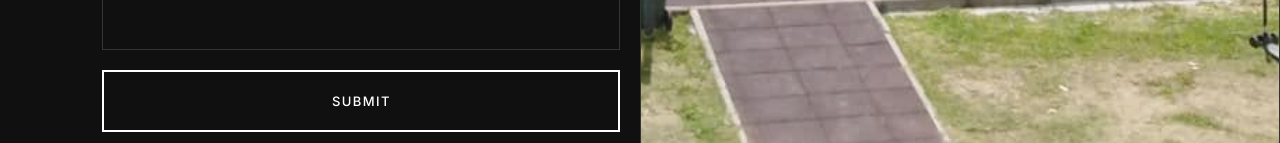
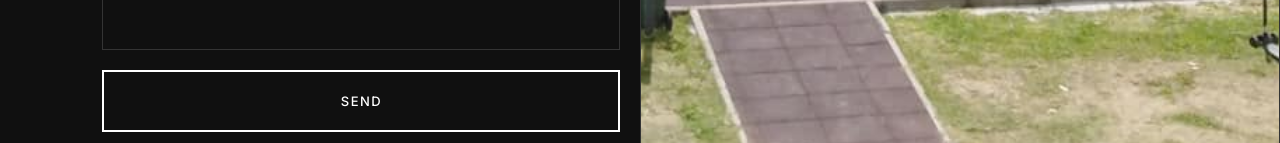
Before and after one commit to krsticzoran/basketball-coach, a Next.js app: page /book-a-session in a window 1280 px wide. Shown: the part 809-952 px from the top of the page. Built offline with nearby package versions, Linux system fonts and the light colour scheme.

Commit message:
form status

```diff
--- a/app/book-a-session/page.js
+++ b/app/book-a-session/page.js
@@ -1,6 +1,7 @@
 import classes from '@/styles/pages/book-a-session.module.scss'
-import style from '@/styles/components/ui/button.module.scss'
+
 import Image from 'next/image'
+import FormSubmitButton from '@/components/ui/form-submit'
 import trainingSession from '../../public/session.jpeg'
 import { sendingEmail } from '@/lib/action'
 
@@ -46,12 +47,7 @@ export default function Contact() {
               className={classes[`full-width`]}
               required
             ></textarea>
-            <button
-              type='submit'
-              className={`${classes[`full-width`]} ${style.button}`}
-            >
-              Submit
-            </button>
+            <FormSubmitButton />
           </form>
         </div>
         <div className={classes['image-container']}>
--- /dev/null
+++ b/components/ui/form-submit.js
@@ -0,0 +1,21 @@
+'use client'
+
+import style from '@/styles/components/ui/button.module.scss'
+import classes from '@/styles/pages/book-a-session.module.scss'
+
+import { useFormStatus } from 'react-dom'
+
+export default function FormSubmitButton() {
+  const { pending } = useFormStatus()
+
+  return (
+    <button
+      disabled={pending}
+      type='submit'
+      className={`${classes[`full-width`]} ${style.button}`}
+      style={{ cursor: pending ? 'not-allowed' : 'pointer' }}
+    >
+      {pending ? 'Sending...' : 'Send'}
+    </button>
+  )
+}
--- a/styles/components/ui/button.module.scss
+++ b/styles/components/ui/button.module.scss
@@ -8,6 +8,7 @@
   border-radius: 0;
   letter-spacing: 1.4px;
   text-transform: uppercase;
+  cursor: pointer;
 
   color: $white;
   border: 2px solid $white;
```
